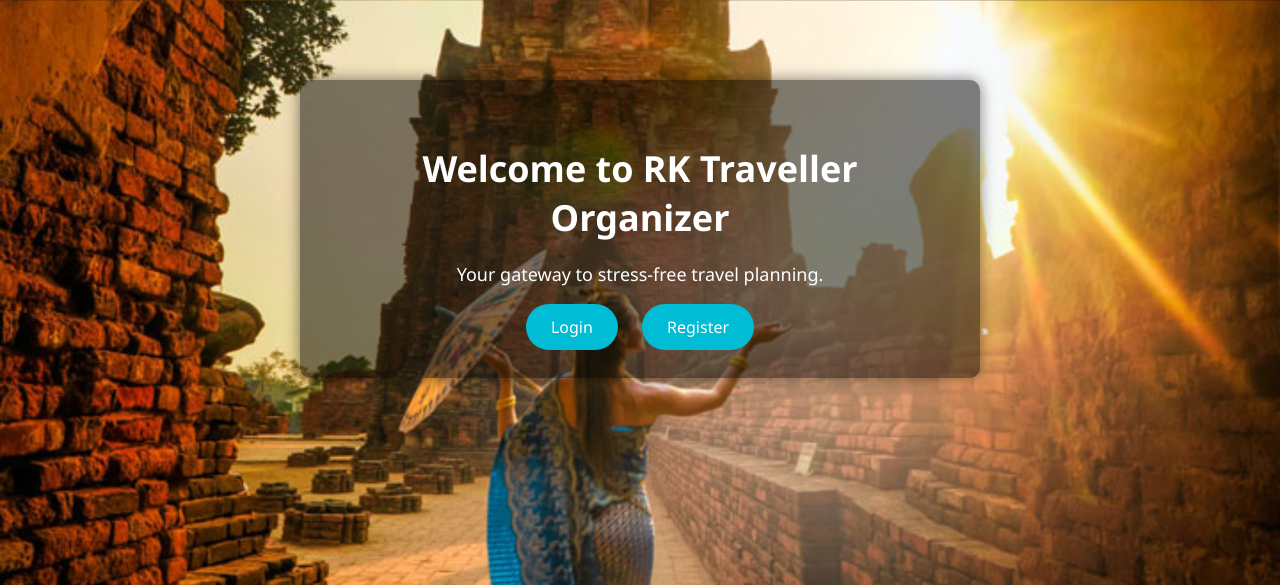
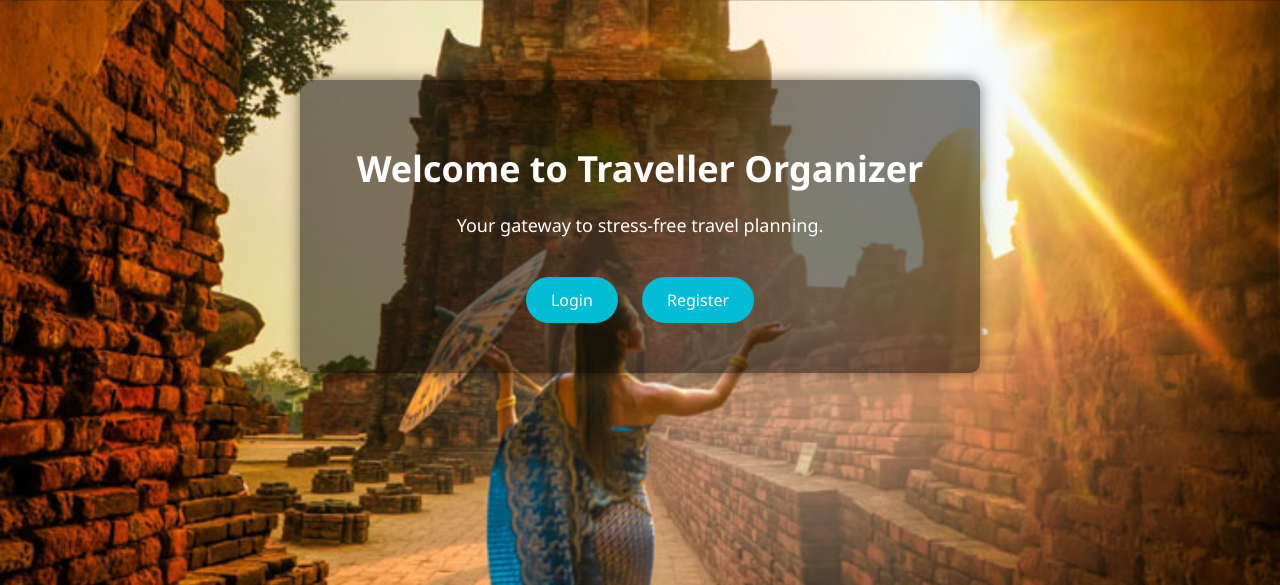
Before and after one commit to pahalwar01/traveller-organizer, a PHP site: page / in a window 1280 px wide. Shown: the top 585 px of the page. Run offline with PHP 8.4, Linux system fonts and the light colour scheme.

Commit message:
Update index.php

```diff
--- a/index.php
+++ b/index.php
@@ -7,7 +7,7 @@ session_start();
 <head>
     <meta charset="UTF-8">
     <meta name="viewport" content="width=device-width, initial-scale=1.0">
-    <title>RK Traveller Organizer</title>
+    <title>Traveller Organizer</title>
     <link rel="stylesheet" href="css/style.css">
     <style>
         body {
@@ -47,7 +47,8 @@ session_start();
         .btn {
             background: #00bcd4;
             color: white;
-            padding: 12px 25px;
+            padding: 12px 25px 12px 25px;
+            display: inline-block;
             border: none;
             border-radius: 25px;
             text-decoration: none;
@@ -84,11 +85,11 @@ session_start();
 
 <div class="overlay">
     <div class="container">
-        <h1>Welcome to RK Traveller Organizer</h1>
+        <h1>Welcome to Traveller Organizer</h1>
 
         <?php if (isset($_SESSION['user_id'])): ?>
             <p>Hello, <strong><?php echo $_SESSION['user_name']; ?></strong>! Plan your next trip with ease.</p>
-            <a class="btn" href="profile.php">My Profile</a>
+            <a class="btn" href="user/profile.php">My Profile</a>
             <a class="btn" href="trip_add.php">Add New Trip</a>
             <a class="btn btn-red" href="logout.php">Logout</a>
         <?php else: ?>
```
